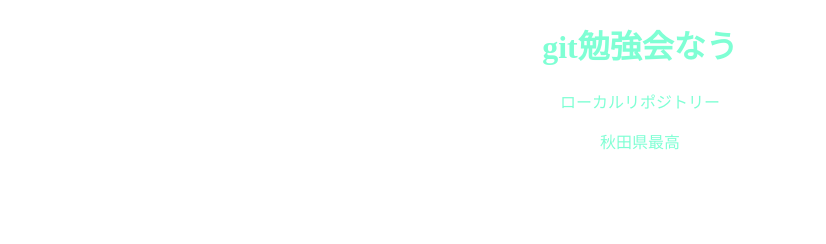
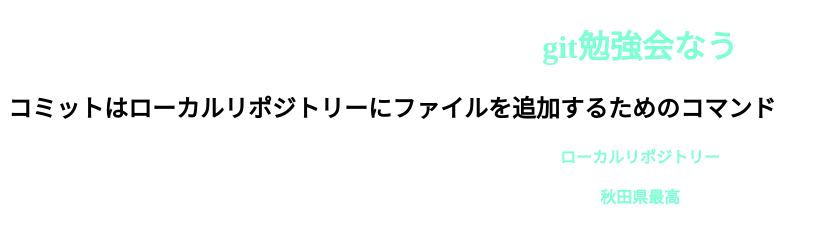
Before and after one commit to daisuke2549/git_lecture_20210603, a plain HTML site: page index.html in a window 1280 px wide. Shown: the whole page, without its empty margins (0-826 px from the left). Drawn offline with Linux system fonts and the light colour scheme.

Commit message:
文言を追加

```diff
--- a/index.html
+++ b/index.html
@@ -9,8 +9,10 @@
 </head>
 <body>
     <h1>git勉強会なう</h1>
+    <h2>コミットはローカルリポジトリーにファイルを追加するためのコマンド</h2>
     <p>ローカルリポジトリー</p>
     <p>秋田県最高</p>
+    <p></p>
     <script src="main.js"></script>
 </body>
 </html>
--- a/main.js
+++ b/main.js
@@ -1 +1,2 @@
 alert("星野源幸せ絶頂");
+console.log(100+200);
--- a/styles.css
+++ b/styles.css
@@ -1,4 +1,5 @@
 h1,p{
     text-align: center;
     color: aquamarine;
+    font-weight: bold;
 }
```
